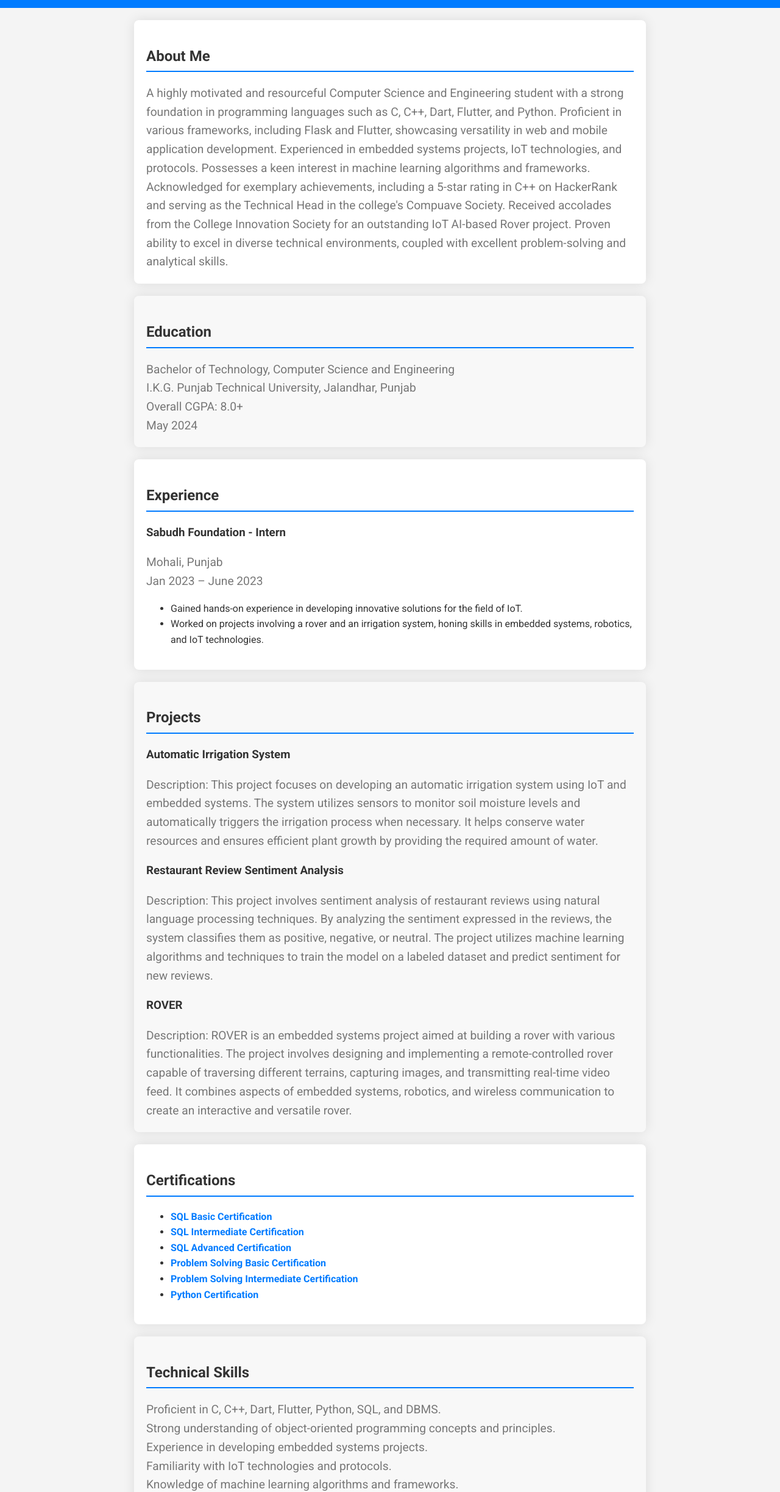
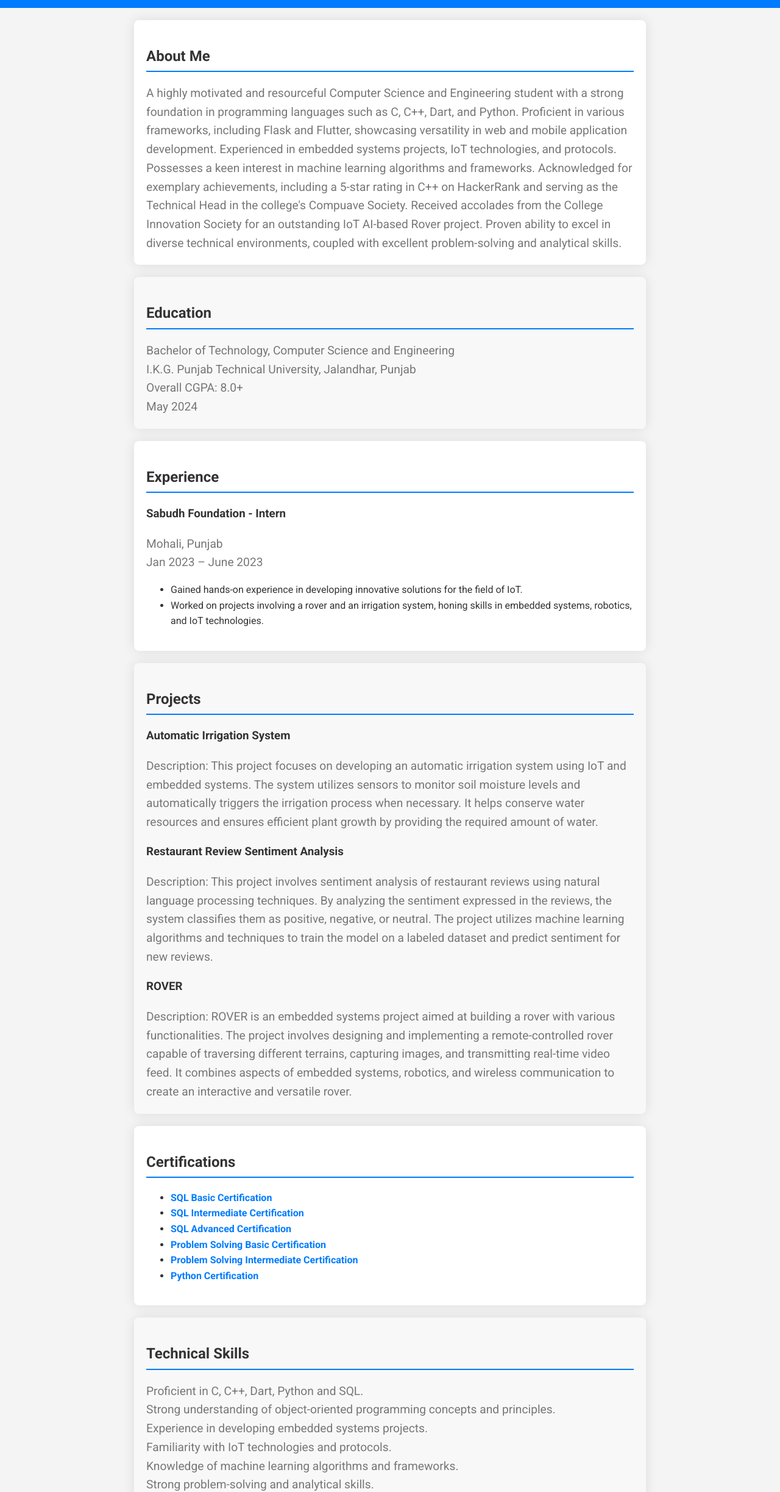
Before and after one commit to itsaman-pandey/itsaman-pandey.github.io, a plain HTML site: page index.html in a window 1280 px wide. Shown: the part 114-2560 px from the top of the page at 61% size. Drawn offline with Linux system fonts and the light colour scheme.

Commit message:
Update index.html

```diff
--- a/index.html
+++ b/index.html
@@ -120,7 +120,7 @@
         <h2>About Me</h2>
         <p class="typing-container">
             <span class="typing-text">A highly motivated and resourceful Computer Science and Engineering student with a
-                strong foundation in programming languages such as C, C++, Dart, Flutter, and Python. Proficient in
+                strong foundation in programming languages such as C, C++, Dart, and Python. Proficient in
                 various frameworks, including Flask and Flutter, showcasing versatility in web and mobile application
                 development. Experienced in embedded systems projects, IoT technologies, and protocols. Possesses a keen
                 interest in machine learning algorithms and frameworks. Acknowledged for exemplary achievements,
@@ -188,7 +188,7 @@
     </section>
     <section>
         <h2>Technical Skills</h2>
-        <p>Proficient in C, C++, Dart, Flutter, Python, SQL, and DBMS.</p>
+        <p>Proficient in C, C++, Dart,  Python and SQL.</p>
         <p>Strong understanding of object-oriented programming concepts and principles.</p>
         <p>Experience in developing embedded systems projects.</p>
         <p>Familiarity with IoT technologies and protocols.</p>
```
